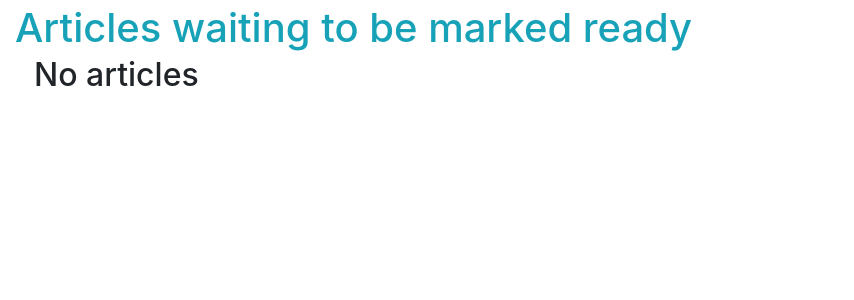
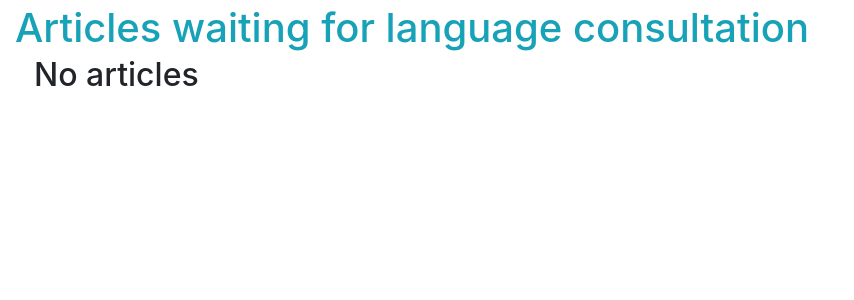
Before and after one commit to ValheKouneli/SkrolliEditor, a Flask app: page /auth/languageconsultant/ in a window 1280 px wide. Shown: the part 56-356 px from the top of the page, without its empty margins (0-854 px from the left). Run offline with Flask 2, Linux system fonts and the light colour scheme; a user stored in the database is signed in; tables that the repository leaves empty hold one stand-in row (values such as "Sample post"); some libraries are stand-ins or nearby versions.

Commit message:
language consultant can mark articles for themselves to consult; article model has changed; in editor_view, 'finished' means 'language_checked'

```diff
--- a/application/articles/models.py
+++ b/application/articles/models.py
@@ -14,7 +14,7 @@ class Article(Base):
       writing_status = db.Column(db.Integer, nullable=False)
       language_consultant = db.Column(db.Integer, db.ForeignKey('account.id'), nullable=True)
       length_in_chars = db.Column(db.Integer, nullable=True)
-      language_consultation_status = db.Column(db.Integer, nullable=False)
+      language_checked = db.Column(db.Boolean, nullable=False)
       layout_artist = db.Column(db.Integer, db.ForeignKey('account.id'), nullable=True)
       layout_status = db.Column(db.Integer, nullable=False)
       ready = db.Column(db.Boolean, nullable=False)
@@ -27,7 +27,7 @@ class Article(Base):
             self.ready = False
             self.editing_status = 0
             self.writing_status = 0
-            self.language_consultation_status = 0
+            self.language_checked = False
             self.layout_status = 0
             self.created_by = created_by
 
@@ -90,7 +90,7 @@ class Article(Base):
       @staticmethod
       def get_all_finished_articles(issue=0):
             issuecondition = get_issue_condition(issue)
-            condition = "Article.ready = %s" % ("true" if os.environ.get("HEROKU") else "1") + \
+            condition = "Article.language_checked = %s" % ("true" if os.environ.get("HEROKU") else "1") + \
                   issuecondition
             return getArticlesWithCondition(condition)
 
--- a/application/auth/views.py
+++ b/application/auth/views.py
@@ -114,30 +114,70 @@ def language_consultant_page():
         if not current_user.language_consultant:
             return redirect(url_for("error403"))
 
-        try:
-            id = int(request.form["article_id"])
-        except:
-            message = "Request to mark article ready failed, because either" + \
-                " parameter article_id was missing or it was not an integer."
-            return render_template("error500.html", message=message)
 
-        article = Article.query.get(id)
-        if not article:
-            return redirect(url_for("error404"))
-        article.ready = True
-        db.session.commit()
-        alert = {"type": "success",
-            "text": "Article '%s' marked ready!" % article.name }
-        # fall trough
+        # mark article as language_consultation_status = True
+        if request.form.get("mark_ready", None):
+            try:
+                id = int(request.form["mark_ready"])
+            except:
+                message = "Request to mark article 'language checked' failed, because either" + \
+                    " parameter mark_ready (value=article.id) was missing or it was not an integer."
+                return render_template("error500.html", message=message)
+
+            article = Article.query.get(id)
+            if not article:
+                return redirect(url_for("error404"))
+            article.language_checked = True
+            db.session.commit()
+            alert = {"type": "success",
+                "text": "Article '%s' marked 'language checked'!" % article.name }
+            # fall trough
+
+
+        # make article's language consultant the current user
+        elif request.form.get("grab", None):
+            try:
+                id = int(request.form["grab"])
+            except:
+                message = "Request to make yourself article's language consultant" + \
+                    " failed, because either" + \
+                    " parameter grab (value=article.id) was missing or it was not an integer."
+                return render_template("error500.html", message=message)
+
+            article = Article.query.get(id)
+            if not article:
+                return redirect(url_for("error404"))
+            if article.language_consultant != None:
+                alert = {"type": "danger",
+                    "text": "Someone was faster than you!"}
+            elif article.editing_status < 100:
+                alert = {"type": "dange",
+                    "text": "Article's status has changed and" + \
+                    " it is not ready for language checking."}
+            else:
+                article.language_consultant = current_user.id
+                db.session.commit()
+                alert = {"type": "success",
+                    "text": "Article '%s' is added to your task list!" % article.name }
+            # fall trough
 
     articles = getArticlesWithCondition(
         "(Article.editing_status = 100" + \
         " AND Article.writing_status = 100" + \
-        " AND NOT Article.ready)")
+        " AND NOT Article.language_checked" + \
+        " AND Article.language_consultant IS NULL)")
     articles = articles.fetchall()
+
+    my_articles = getArticlesWithCondition(
+        "(Article.editing_status = 100" + \
+        " AND Article.writing_status = 100" + \
+        " AND NOT Article.language_checked" + \
+        " AND Article.language_consultant = %s)" % current_user.id)
+    my_articles = my_articles.fetchall()
 
     return render_template("auth/language_consultant_page.html",
         articles = articles,
+        my_articles = my_articles,
         current_user = current_user,
         alert = alert)
 
--- a/application/help.py
+++ b/application/help.py
@@ -58,14 +58,16 @@ def getArticlesAmountCondition(amount=0, condition="(0=0)"):
         " Article.writer AS writer_id,"
         " Article.editor_in_charge AS editor_id,"
         " Writer.name AS writer,"
-        " Editor.name AS editor_in_charge"
+        " Editor.name AS editor_in_charge,"
+        " LanguageConsultant.name AS language_consultant"
         " FROM Article"
         " LEFT JOIN Account Writer ON Article.writer = Writer.id"
         " LEFT JOIN Account Editor ON Article.editor_in_charge = Editor.id"
+        " LEFT JOIN Account LanguageConsultant ON Article.language_consultant = LanguageConsultant.id"
         " LEFT JOIN Issue ON Article.issue = Issue.id"
         " LEFT JOIN Synopsis ON Synopsis.article_id = Article.id"
         " WHERE %s" % condition +\
-        " GROUP BY Article.id, Issue.name, Article.ready, Synopsis.content, Article.name, Article.writer, Writer.name, Editor.name" + \
+        " GROUP BY Article.id, Issue.name, Article.ready, Synopsis.content, Article.name, Article.writer, Writer.name, Editor.name, LanguageConsultant.name" + \
         howmany + order
     )
     return db.engine.execute(query)
--- a/application/templates/auth/language_consultant_page.html
+++ b/application/templates/auth/language_consultant_page.html
@@ -2,25 +2,40 @@
 
 {% block body %}
 <span class="h1 text-info">
-    Articles waiting to be marked ready
+    Articles waiting for language consultation
 </span>
 
 
 <div class="row m-1">
         {% if articles|length > 0 %}
             <div class="col col-md-3 col-xs-12 p-1">
+                <div class="h3 text-info">Articles without a language consultant</div>
                 {% for article in articles %}
                     {{ article.name }}
 
                     <form method="POST">
-                        <input type="hidden" name="article_id" value="{{ article.id }}">
+                        <input type="hidden" name="grab" value="{{ article.id }}">
+                        <input type="submit" value="Grab" class="btn btn-default">
+                    </form>
+                {% endfor %}
+            </div>
+        {% endif %}
+
+        {% if my_articles|length > 0 %}
+            <div class="col col-md-3 col-xs-12 p-1">
+                <div class="h3 text-info">My articles in progress</div>
+                {% for article in my_articles %}
+                    {{ article.name }}
+
+                    <form method="POST">
+                        <input type="hidden" name="mark_ready" value="{{ article.id }}">
                         <input type="submit" value="Ready" class="btn btn-success">
                     </form>
                 {% endfor %}
             </div>
         {% endif %}
 
-        {% if articles|length == 0 %}
+        {% if articles|length == 0 and my_articles|length == 0 %}
             <div class="col">
                 <h2> No articles </h2>
             </div>
--- a/documentation/Database/DatabaseTestdataHeroku.txt
+++ b/documentation/Database/DatabaseTestdataHeroku.txt
@@ -6,5 +6,5 @@ INSERT INTO name (name, user_id) VALUES ('Testi Käyttäjä', 2);
 INSERT INTO issue (name, current) VALUES ('2018.3', True);
 INSERT INTO account (id, name, editor, admin, language_consultant, picture_editor, layout_artist) VALUES (3, 'Jari Jamppa', False, False, False, False, False);
 INSERT INTO name (name, user_id) VALUES ('Jari Jamppa', 3);
-INSERT INTO article (name, issue, writer, editor_in_charge, writing_status, editing_status, language_consultation_status, layout_status, ready, created_by) VALUES ('Rakentelujuttu', 1, 2, 1, 50, 10, 0, 0, False, 1);
-INSERT INTO article (name, issue, writer, writing_status, editing_status, language_consultation_status, layout_status, ready, created_by) VALUES ('Retrojuttu', 1, 1, 90, 50, 0, 0, False, 1);
+INSERT INTO article (name, issue, writer, editor_in_charge, writing_status, editing_status, language_checked, layout_status, ready, created_by) VALUES ('Rakentelujuttu', 1, 2, 1, 50, 10, False, 0, False, 1);
+INSERT INTO article (name, issue, writer, writing_status, editing_status, language_checked, layout_status, ready, created_by) VALUES ('Retrojuttu', 1, 1, 90, 50, False, 0, False, 1);
--- a/documentation/Database/DatabaseTestdataLocal.txt
+++ b/documentation/Database/DatabaseTestdataLocal.txt
@@ -6,5 +6,5 @@ INSERT INTO issue (name, current) VALUES ('2018.3', 1);
 INSERT INTO issue (name, current) VALUES ('2018.4', 0);
 INSERT INTO account (id, name, username, editor, admin, language_consultant, picture_editor, layout_artist) VALUES (2, 'Jari Jamppa', 'jartsa', 0, 0, 0, 0, 0);
 INSERT INTO name (name, user_id) VALUES ('Jari Jamppa', 2);
-INSERT INTO article (created_by, ready, name, issue, writer, editor_in_charge, editing_status, writing_status, layout_status, language_consultation_status) VALUES (1, 0, 'Rakentelujuttu', 1, 2, 1, 50, 100, 0, 0);
-INSERT INTO article (created_by, ready, name, issue, writer, editing_status, writing_status, layout_status, language_consultation_status) VALUES (1, 0, 'Retrojuttu', 1, 1, 0, 50, 0, 0);
+INSERT INTO article (created_by, ready, name, issue, writer, editor_in_charge, editing_status, writing_status, layout_status, language_checked) VALUES (1, 0, 'Rakentelujuttu', 1, 2, 1, 50, 100, 0, 0);
+INSERT INTO article (created_by, ready, name, issue, writer, editing_status, writing_status, layout_status, language_checked) VALUES (1, 0, 'Retrojuttu', 1, 1, 0, 50, 0, 0);
```
